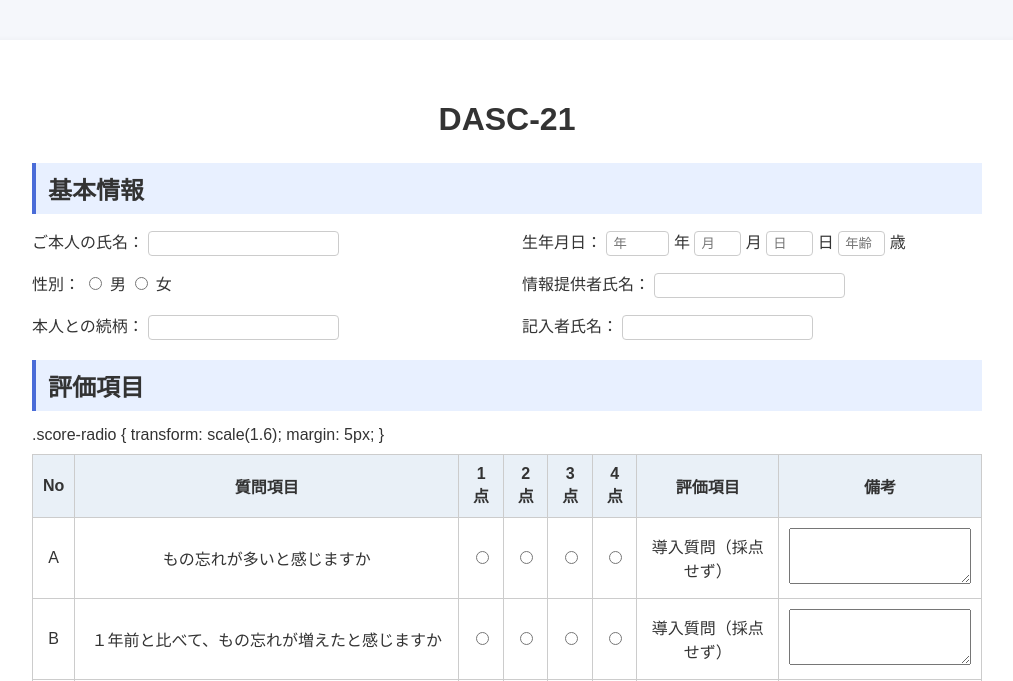
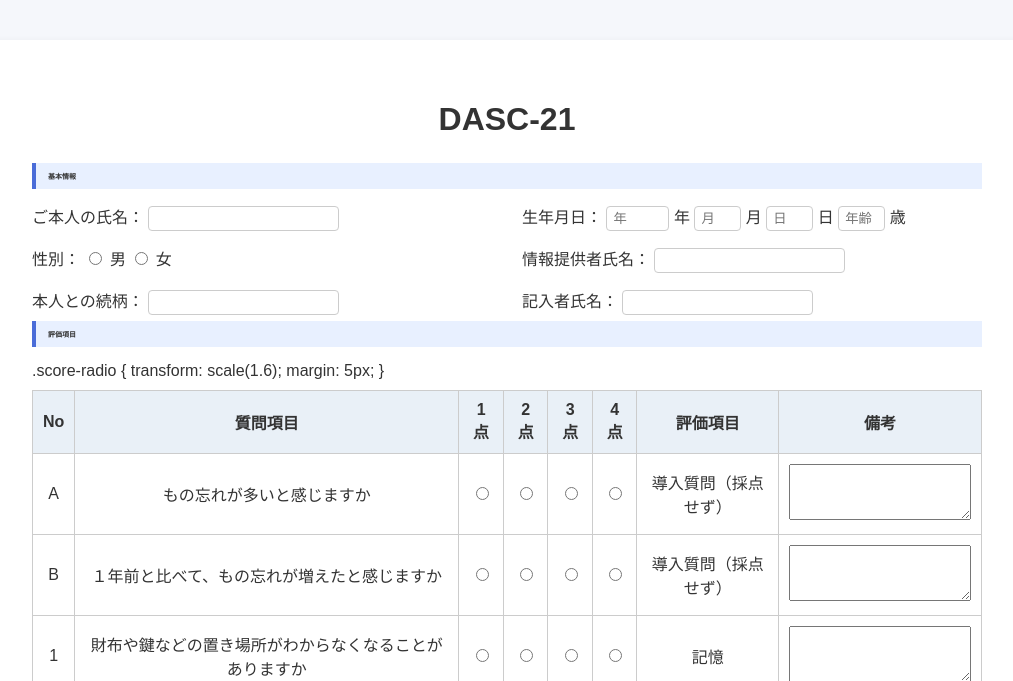
Before and after one commit to UMEZAWADAN/SD-5, a Flask app: template templates/shousai dasc_21.html in a window 1280 px wide. Shown: the top 681 px of the page, without its empty margins (133-1146 px from the left). Run offline with Flask 3, Linux system fonts and the light colour scheme; the template is opened without the code that fills it, so the values that code supplies are empty.

Commit message:
できてない

```diff
--- a/static/css/dasc_21.css
+++ b/static/css/dasc_21.css
@@ -19,8 +19,8 @@ main {
   margin-bottom: 25px;
 }
 
-.section-title {margin-bottom
-  font-size 7px;
+.section-title {
+  font-size:7px;
   font-weight: bold;
   background: #e8f0ff;
   padding: 8px 12px;
```
